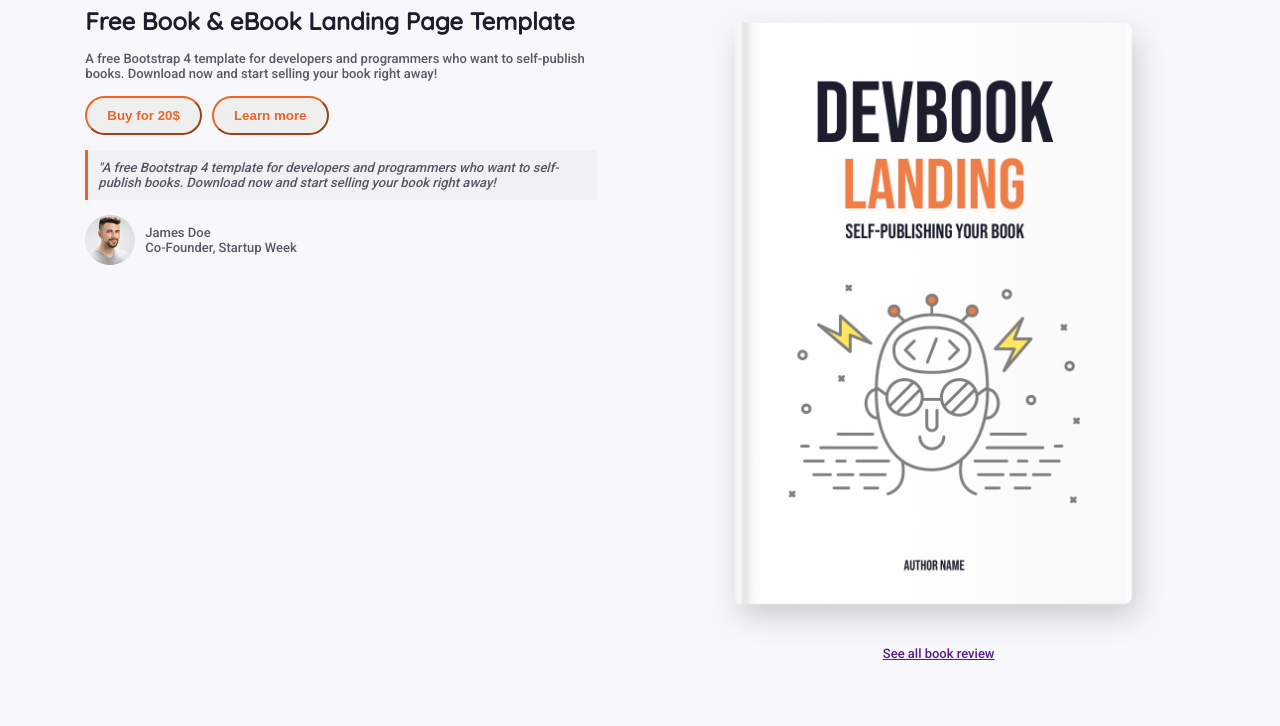
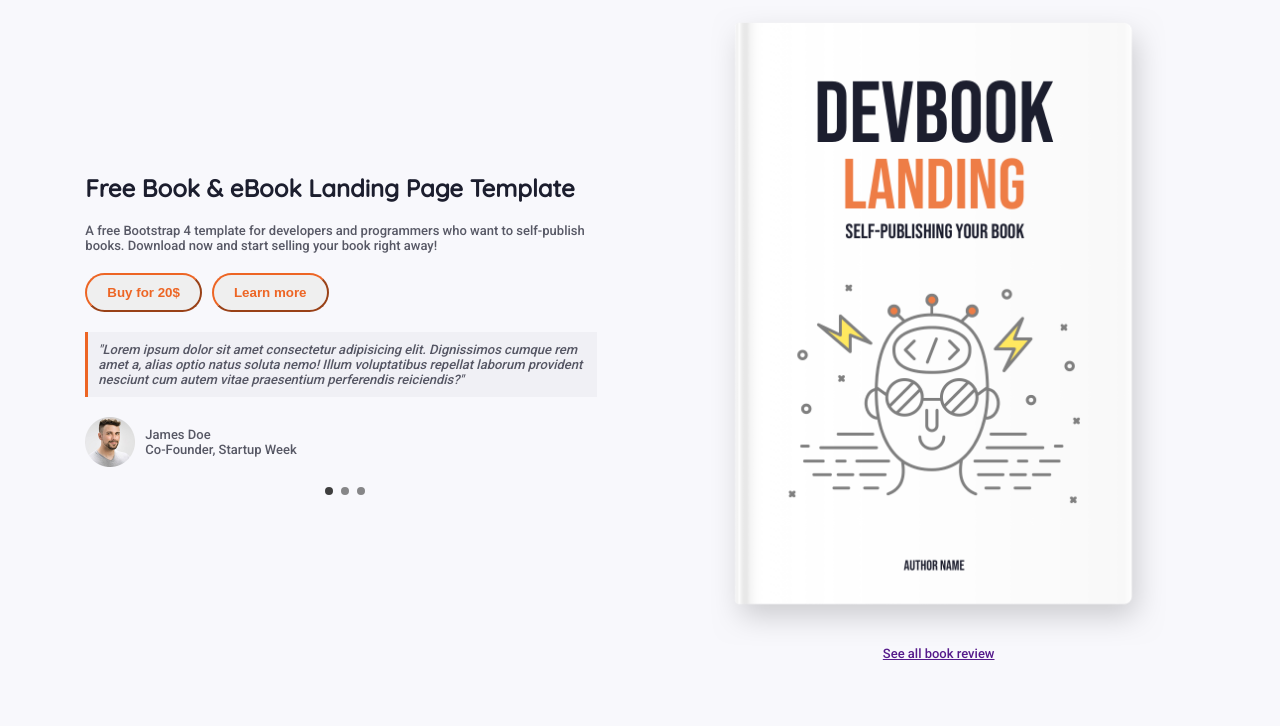
Before and after one commit to kimberly327/eBook, a plain HTML site: page project/index.html in a window 1280 px wide. Shown: the part 74-800 px from the top of the page. Drawn offline with Linux system fonts and the light colour scheme; a web font is replaced by a local one.

Commit message:
Add of dotted scrolling bar and minor fixes
Addings to CSS and HTML to implement dotted scrolling bar.
Changed link for Roboto font because there was a font not needed, added by accident.
New class "showed-review" added to future use in js code

```diff
--- a/project/css/page.css
+++ b/project/css/page.css
@@ -22,7 +22,7 @@ body {
     padding-left: 1rem;
 }
 
-.nav-bar--btn *{
+.nav-bar--btn > *{
     max-height: 35px;
     display: inline-block;
     vertical-align: middle;
@@ -32,6 +32,7 @@ body {
     display: flex;
     width: 100%;
     justify-content:space-evenly;
+    align-items: center;
     flex-wrap: wrap;
 }
 
@@ -47,8 +48,8 @@ body {
     display: inline-block;
 }
 
-.info-page>*, locandina>*{
-    margin-bottom: 15px;
+.info-page > *{
+    margin-bottom: 20px;
 }
 
 .info-page--title{
@@ -63,7 +64,7 @@ body {
     align-items: center;
 }
 
-.info-page--buttons>.button{
+.info-page--buttons > .button{
     padding: 10px 20px;
     margin-right: 10px;
     border-radius: 1.5rem;
@@ -88,13 +89,34 @@ body {
     align-items: center;
 }
 
-.info-page--profile-review>img {
+.info-page--profile-review > img {
     display: inline-block;
     height: 50px;
     margin-right: 10px;
+}
+
+.locandina > a{
+    margin-bottom: 20px;
 }
 
 .locandina--poster{
     height: auto;
     max-height: 80vh;
 }
+
+.info-page--dot-elements{
+    display: flex;
+    justify-content: center;
+}
+
+.dot{
+    height: 0.5rem;
+    width: 0.5rem;
+    background-color: #3e3e3e9c;
+    border-radius: 1rem;
+    margin-left: 0.5rem;
+}
+
+.dot.showed-review{
+    background-color: #3e3e3e;
+}
--- a/project/index.html
+++ b/project/index.html
@@ -7,7 +7,7 @@
     <link href="https://fonts.googleapis.com/css2?family=Quicksand:wght@500&display=swap" rel="stylesheet">
     <link rel="preconnect" href="https://fonts.googleapis.com">
     <link rel="preconnect" href="https://fonts.gstatic.com" crossorigin>
-    <link href="https://fonts.googleapis.com/css2?family=Macondo&family=Roboto:wght@500&display=swap" rel="stylesheet">
+    <link href="https://fonts.googleapis.com/css2?family=Roboto:wght@500&display=swap" rel="stylesheet">
     <title>
         Free Book & eBook!
     </title>
@@ -36,7 +36,7 @@
             </div>
 
             <div class="info-page--reviews">
-                <i> "A free Bootstrap 4 template for developers and programmers who want to self-publish books. Download now and start selling your book right away! </i>
+                <i> "Lorem ipsum dolor sit amet consectetur adipisicing elit. Dignissimos cumque rem amet a, alias optio natus soluta nemo! Illum voluptatibus repellat laborum provident nesciunt cum autem vitae praesentium perferendis reiciendis?" </i>
             </div>
 
             <div class="info-page--profile-review" >
@@ -45,6 +45,12 @@
                     <div> James Doe  </div>
                     <div> Co-Founder, Startup Week </div>
                 </div>
+            </div>
+
+            <div class="info-page--dot-elements">
+                <div class="dot showed-review"></div>
+                <div class="dot"></div>
+                <div class="dot"></div>
             </div>
 
         </section>
```
Also changed, not shown: 1 other file.
